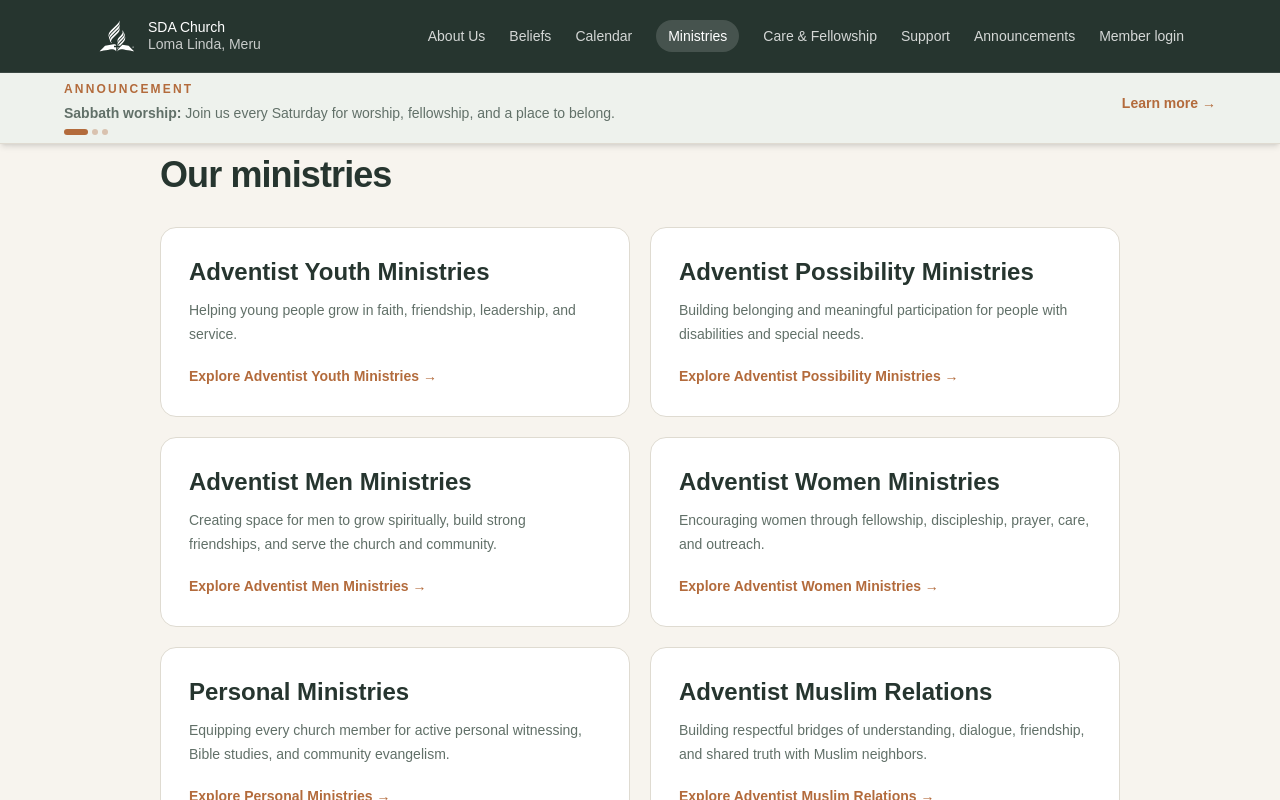
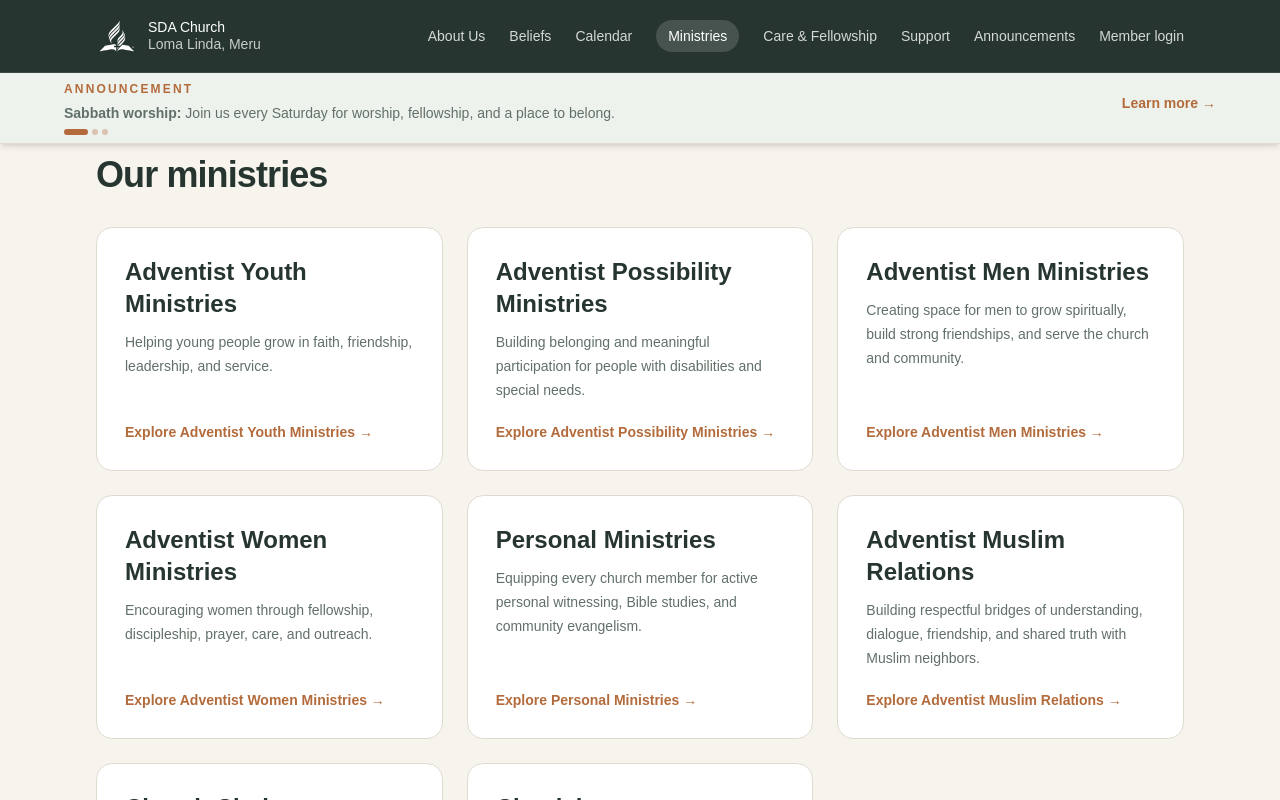
Before and after one commit to MwendaCipi/lomalinda, a Next.js app in the folder frontend/: page /ministries in a window 1280 px wide. Shown: the top 800 px of the page. Built offline with nearby package versions, Linux system fonts and the light colour scheme; no server answers.

Commit message:
Update Ministries page grid to 3 cards per row on large screens

```diff
--- a/frontend/src/app/ministries/page.tsx
+++ b/frontend/src/app/ministries/page.tsx
@@ -16,19 +16,21 @@
 export default function MinistriesPage() {
   return (
     <main className="min-h-screen bg-[#f7f4ee] text-[#26352f]">
-      <div className="mx-auto max-w-5xl px-6 py-6 lg:px-8 lg:py-10">
+      <div className="mx-auto max-w-6xl px-6 py-6 lg:px-8 lg:py-10">
         <div className="max-w-3xl">
           <h1 className="text-3xl font-semibold tracking-tight sm:text-4xl">Our ministries</h1>
         </div>
-        <div className="mt-8 grid gap-5 md:grid-cols-2">
+        <div className="mt-8 grid gap-6 md:grid-cols-2 lg:grid-cols-3">
           {ministries.map((ministry) => (
             <Link
               key={ministry.slug}
               href={`/ministries/${ministry.slug}`}
-              className="rounded-2xl border border-[#dfdbd1] bg-white p-6 transition hover:-translate-y-0.5 hover:border-[#b36b3c] hover:shadow-sm sm:p-7"
+              className="flex flex-col justify-between rounded-2xl border border-[#dfdbd1] bg-white p-6 transition hover:-translate-y-0.5 hover:border-[#b36b3c] hover:shadow-sm sm:p-7"
             >
-              <h2 className="text-xl font-semibold sm:text-2xl">{ministry.title}</h2>
-              <p className="mt-2.5 text-sm leading-6 text-[#617068]">{ministry.description}</p>
+              <div>
+                <h2 className="text-xl font-semibold sm:text-2xl">{ministry.title}</h2>
+                <p className="mt-2.5 text-sm leading-6 text-[#617068]">{ministry.description}</p>
+              </div>
               <span className="mt-5 inline-block text-sm font-semibold text-[#b36b3c]">Explore {ministry.title} &rarr;</span>
             </Link>
           ))}
```
